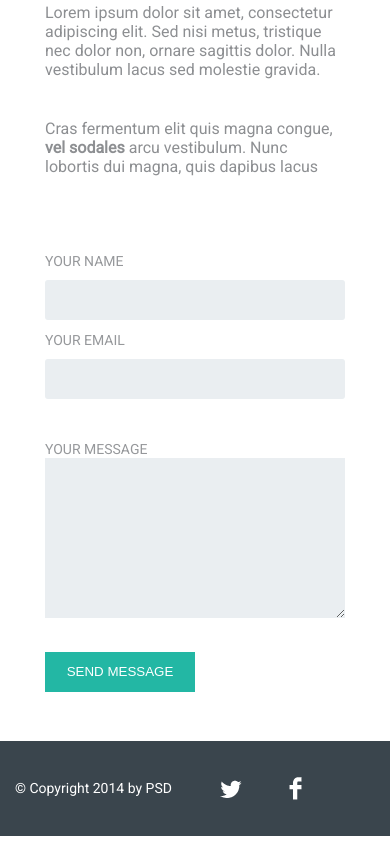
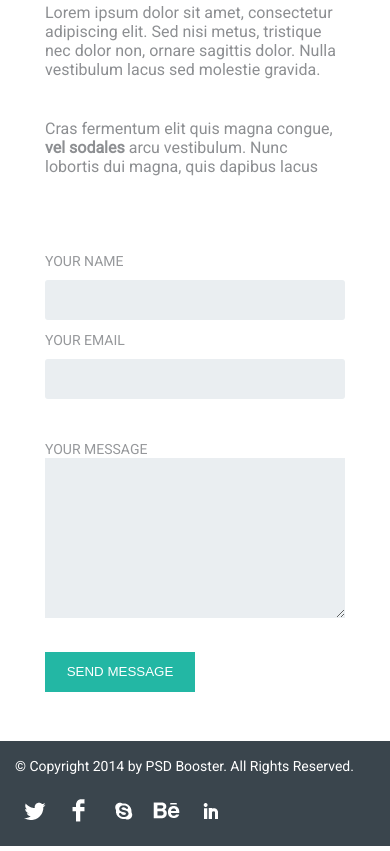
Before and after one commit to DangBaVuHoang/dangbavuhoang.github.io, a plain HTML site: page index.html in a window 390 px wide. Shown: the part 10421-11272 px from the top of the page. Drawn offline with Linux system fonts and the light colour scheme.

Commit message:
update style.css

```diff
--- a/style.css
+++ b/style.css
@@ -872,4 +872,15 @@ header .container ul li a:active{
     #work .container > div:nth-child(2) {
         height: max-content;
     }
+    #footer .container ul li {
+        display: inline-block;
+        width: 40px;
+        height: 40px;
+        line-height: 60px;
+    }
+    #footer .container {
+        height: max-content;
+        line-height: 50px;
+        flex-direction: column;
+    }
 }
```
